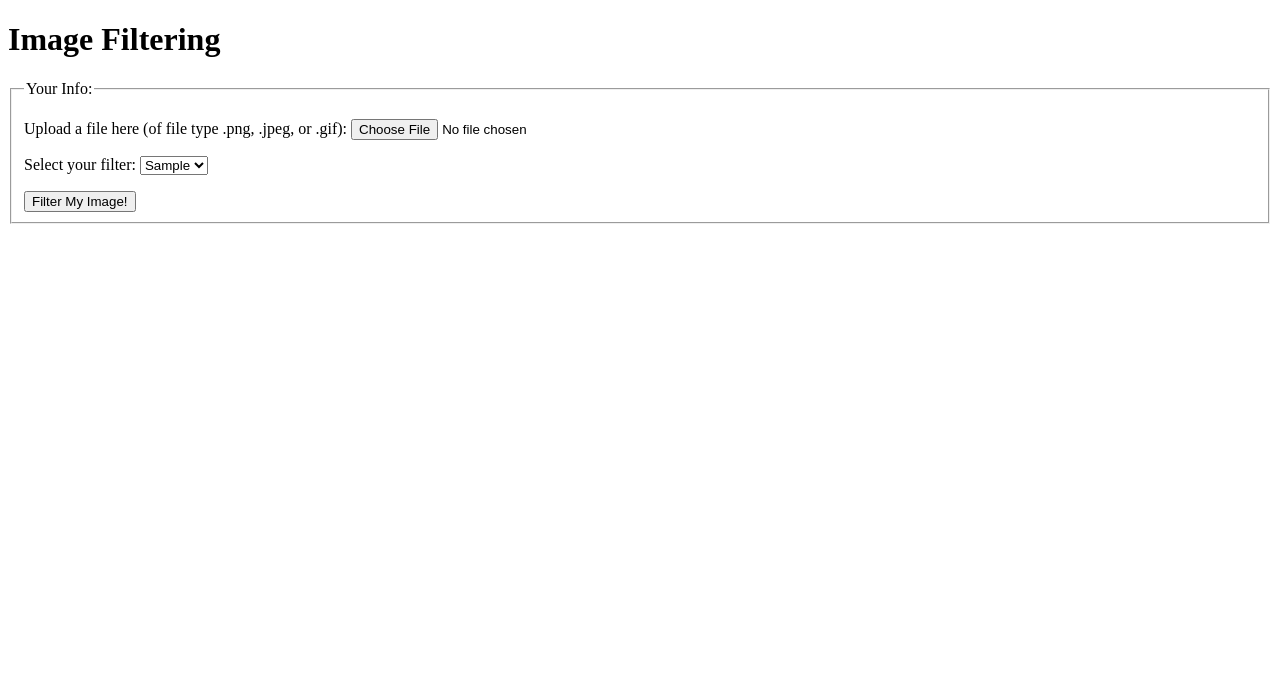
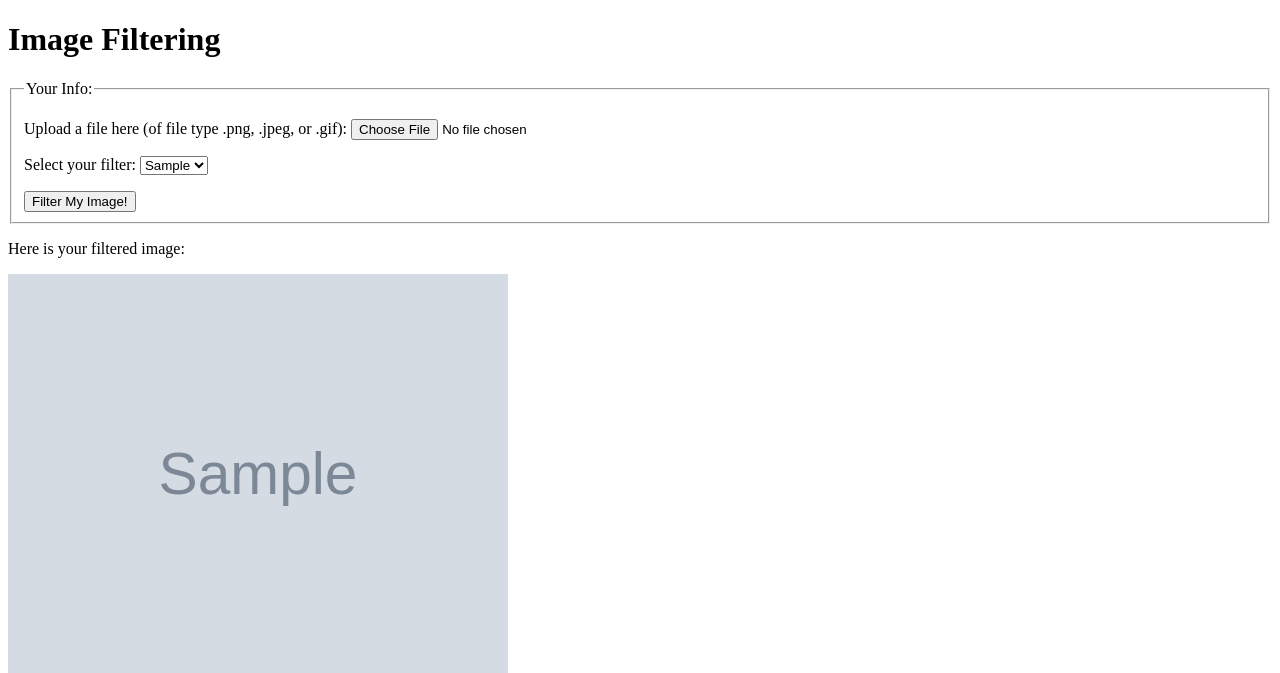
Before and after one commit to brennerhaverlock/WEB-1.1-Homework-3-Forms-Starter-master, a Flask app: template templates/image_filter.html in a window 1280 px wide. Shown: the top 673 px of the page. Run offline with Flask 2, Linux system fonts and the light colour scheme; the template is opened without the code that fills it: most values are stand-ins (such as "Sample title", 1, 10 or a date in 2020); grey boxes marked "Sample" are stand-in pictures.

Commit message:
set image as var

```diff
--- a/app.py
+++ b/app.py
@@ -148,12 +148,14 @@ def image_filter():
         # call `apply_filter()` on the file path & filter type
         apply_filter(new_file_path, filter_type)
 
+        img_URL = f'/static/images/{image.filename}'
+
         context = {
             # TODO: Add context variables here for:
             # - The full list of filter types
             'full_filter_types' : filter_types,
             # - The image URL
-            'img_URL' : f'/static/images/{image}'
+            'img_URL' : img_URL
         }
 
         return render_template('image_filter.html', **context)
--- a/templates/image_filter.html
+++ b/templates/image_filter.html
@@ -36,7 +36,7 @@ Image Filtering
     </fieldset>
 </form>
 
-{% if image_url %}
+{% if img_URL %}
 <section id="form_results">
     <p>
         Here is your filtered image:
```
Also changed, not shown: static/images/contour-Screen Shot 2019-09-05 at 1.26.51 PM.png (deleted), static/images/detail-Screen Shot 2020-11-13 at 9.45.10 PM.png (added).
